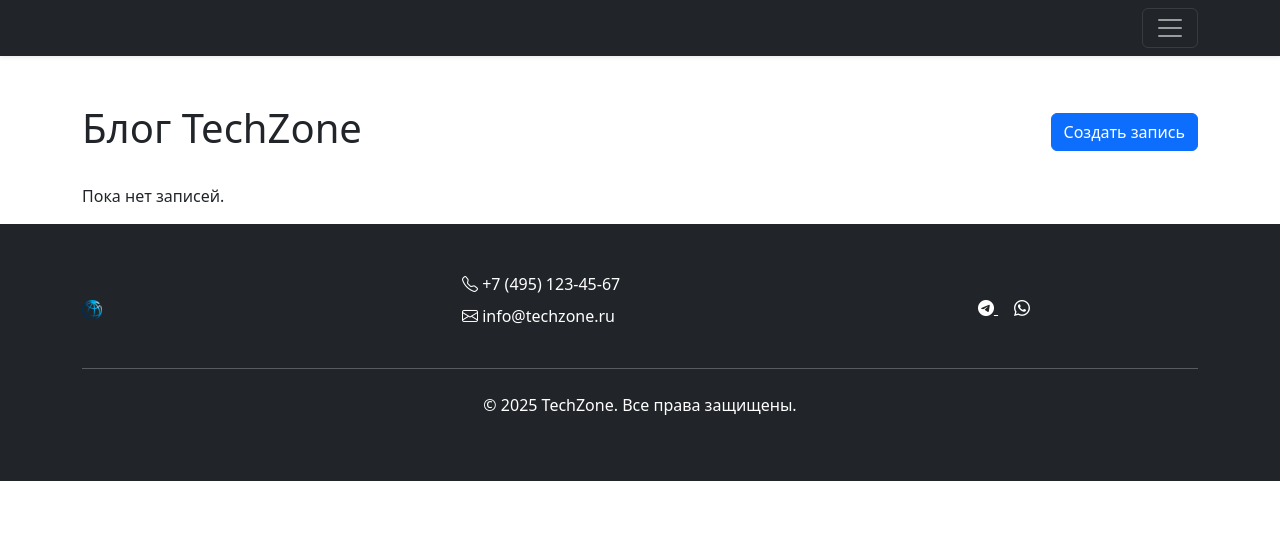
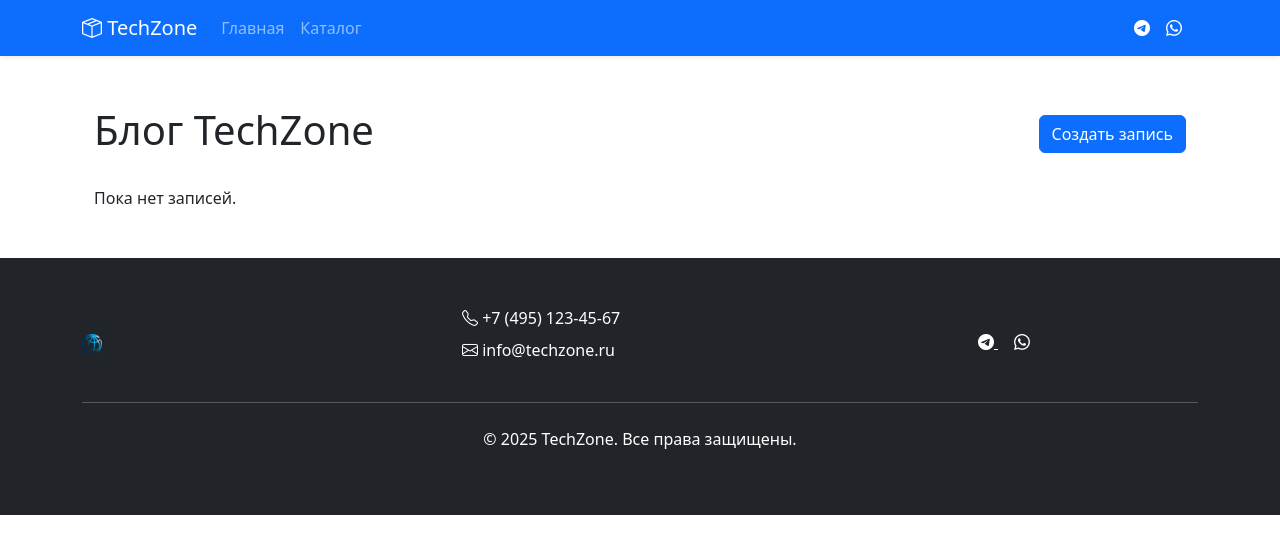
Before and after one commit to BaikNadia/django_catalog_4, a Django app: page /blogs/ in a window 1280 px wide. Shown: the top 554 px of the page. Run offline with Django 5.2, Linux system fonts and the light colour scheme; data that the repository does not hold is empty; some libraries are stand-ins or nearby versions.

Commit message:
change html

```diff
--- a/catalog/templates/catalog/base.html
+++ b/catalog/templates/catalog/base.html
@@ -2,19 +2,11 @@
 <!DOCTYPE html>
 <html lang="ru" data-bs-theme="auto">
 <head>
-
     <meta charset="utf-8">
     <meta name="viewport" content="width=device-width, initial-scale=1">
-    <meta name="description" content="TechZone — магазин электроники с широким ассортиментом гаджетов, ноутбуков, смартфонов и аксессуаров. Низкие цены, гарантия, быстрая доставка.">
     <title>TechZone — Умные покупки в одном клике</title>
-
-    <!-- Bootstrap CSS -->
     <link href="{% static 'css/bootstrap.min.css' %}" rel="stylesheet">
-
-    <!-- Bootstrap Icons -->
     <link href="https://cdn.jsdelivr.net/npm/bootstrap-icons@1.11.0/font/bootstrap-icons.css" rel="stylesheet">
-
-    <!-- Custom styles -->
     <style>
         .bd-placeholder-img {
             font-size: 1.125rem;
@@ -23,13 +15,11 @@
             -moz-user-select: none;
             user-select: none;
         }
-
         @media (min-width: 768px) {
             .bd-placeholder-img-lg {
                 font-size: 3.5rem;
             }
         }
-
         .b-example-divider {
             height: 3rem;
             background-color: rgba(0, 0, 0, .1);
@@ -37,7 +27,6 @@
             border-width: 1px 0;
             box-shadow: inset 0 .5em 1.5em rgba(0, 0, 0, .1);
         }
-
         .btn-bd-primary {
             --bs-btn-color: #fff;
             --bs-btn-bg: #712cf9;
@@ -46,26 +35,18 @@
             --bs-btn-hover-bg: #6528e0;
             --bs-btn-hover-border-color: #6528e0;
         }
-
         .bd-mode-toggle {
             z-index: 1500;
         }
     </style>
-
-    <!-- Темизация -->
     <script src="{% static 'js/color-modes.js' %}"></script>
-
-    <!-- Фавиконы -->
-    <link rel="icon" href="/favicon.ico">
-    <meta name="theme-color" content="#712cf9">
 </head>
-
 <body>
     <header data-bs-theme="dark">
         {% include 'catalog/includes/inc_menu.html' %}
     </header>
 
-    <main>
+    <main class="container my-5" style="padding-top: 10px;">
         {% block content %}
         {% endblock %}
     </main>
@@ -105,7 +86,6 @@
     </footer>
 {% endif %}
 
-    <!-- Bootstrap JS -->
     <script src="{% static 'js/bootstrap.bundle.min.js' %}"></script>
 </body>
 </html>
--- a/catalog/templates/catalog/home.html
+++ b/catalog/templates/catalog/home.html
@@ -1,11 +1,9 @@
-<!-- catalog/templates/catalog/home.html -->
 {% extends 'catalog/base.html' %}
 {% load static %}
-
 {% block content %}
     <!-- Hero Banner -->
     <section class="hero-banner d-flex align-items-center justify-content-center text-center text-white"
-             style="background-image: url('{% static 'images/hero_banner.jpg' %}'); height: 100vh; background-size: cover; background-position: center;">
+         style="background-image: url('{% static 'images/hero_banner.jpg' %}'); min-height: calc(100vh - 70px); background-size: cover; background-position: center;">
         <div class="hero-overlay" style="position: absolute; top: 0; left: 0; width: 100%; height: 100%; background: rgba(0, 0, 0, 0.5); z-index: 1;"></div>
         <div style="position: relative; z-index: 2; max-width: 800px; padding: 2rem;">
             <h1 style="font-size: 6rem; color: #007bff;" class="fw-bold">TechZone</h1>
@@ -18,7 +16,4 @@
             <a href="{% url 'blogs:blogpost_list' %}" class="btn btn-lg btn-success mt-3">Читать блог</a>
         </div>
     </section>
-
-    <!-- Пространство между секциями -->
-
 {% endblock %}
--- a/catalog/templates/catalog/includes/inc_menu.html
+++ b/catalog/templates/catalog/includes/inc_menu.html
@@ -1,25 +1,31 @@
-<div class="collapse text-bg-dark" id="navbarHeader">
-            <div class="container">
-               <div class="row">
-                  <div class="col-sm-8 col-md-7 py-4">
-                     <h4>TechZone</h4>
-                     <p class="text-body-secondary">"Умные покупки — в одном клике. TechZone — твой мир технологий!"</p>
-                  </div>
-                  <div class="col-sm-4 offset-md-1 py-4">
-                     <h4>Навигация</h4>
-                     <ul class="list-unstyled">
-                        <li><a href="{% url 'catalog:home' %}" class="text-white">Главная</a></li>
-                        <li><a href="{% url 'blogs:blogpost_list' %}" class="text-white">Блог</a></li>
-                        <li><a href="#" class="text-white">Доставка</a></li>
-                     </ul>
-                  </div>
-               </div>
+<nav class="navbar navbar-expand-lg navbar-dark bg-primary fixed-top shadow-sm">
+    <div class="container">
+        <a class="navbar-brand" href="{% url 'catalog:home' %}">
+            <i class="bi bi-box-seam"></i> TechZone
+        </a>
+        <button class="navbar-toggler" type="button" data-bs-toggle="collapse" data-bs-target="#navbarNav">
+            <span class="navbar-toggler-icon"></span>
+        </button>
+        <div class="collapse navbar-collapse" id="navbarNav">
+            <ul class="navbar-nav me-auto">
+                <li class="nav-item">
+                    <a class="nav-link" href="{% url 'catalog:home' %}">Главная</a>
+                </li>
+                <li class="nav-item">
+                    <a class="nav-link" href="{% url 'catalog:product_list' %}">Каталог</a>
+                </li>
+            </ul>
+            <div class="d-flex align-items-center">
+                <a href="https://t.me/techzone" target="_blank" class="text-white me-3">
+                    <i class="bi bi-telegram"></i>
+                </a>
+                <a href="https://wa.me/74951234567" target="_blank" class="text-white me-3">
+                    <i class="bi bi-whatsapp"></i>
+                </a>
+                <a href="https://vk.com/techzone" target="_blank" class="text-white">
+                    <i class="bi bi-vk"></i>
+                </a>
             </div>
-         </div>
-         <div class="navbar navbar-dark bg-dark shadow-sm">
-            <div class="container">
-               <a href="#" class="navbar-brand d-flex align-items-center">
-               </a>
-               <button class="navbar-toggler" type="button" data-bs-toggle="collapse" data-bs-target="#navbarHeader" aria-controls="navbarHeader" aria-expanded="false" aria-label="Toggle navigation"> <span class="navbar-toggler-icon"></span> </button>
-            </div>
-         </div>
+        </div>
+    </div>
+</nav>
```
Also changed, not shown: catalog/templates/catalog/product_confirm_delete.html (added, +14 -0 lines), catalog/templates/catalog/product_detail.html (+21 -21 lines), catalog/templates/catalog/product_form.html (added, +72 -0 lines), catalog/templates/catalog/product_list.html (+8 -4 lines).
